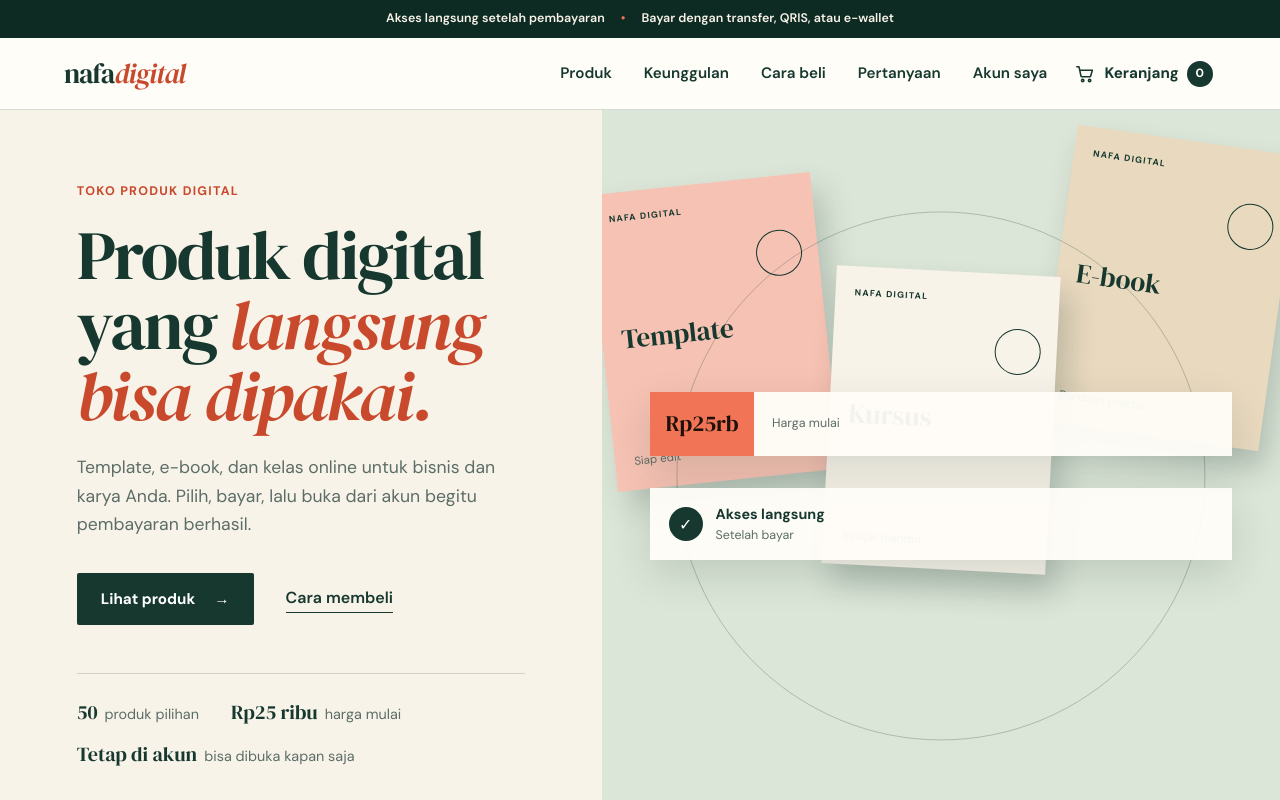
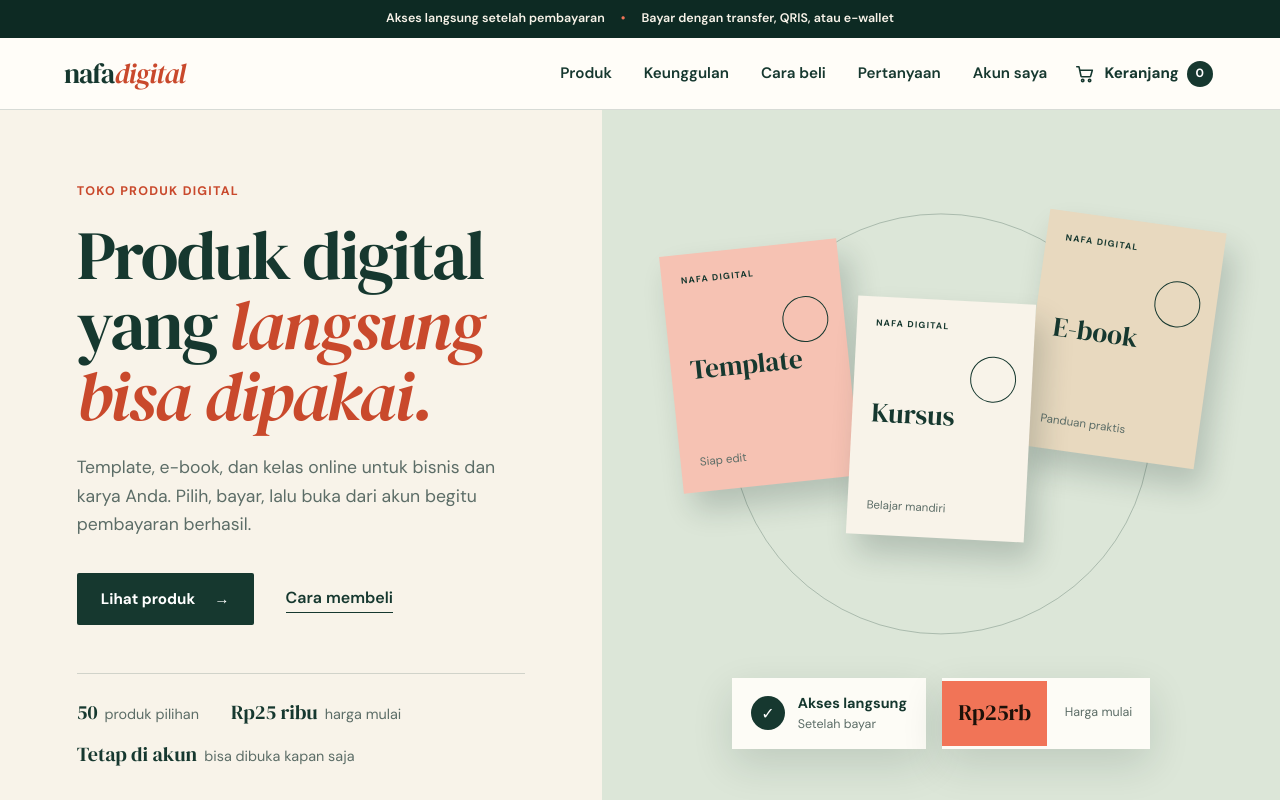
Before and after one commit to nafatechwebid/iddigitalstore, a plain HTML site: page index.html in a window 1280 px wide. Shown: the top 800 px of the page. Drawn offline with Linux system fonts and the light colour scheme.

Commit message:
Update index.html

```diff
--- a/index.html
+++ b/index.html
@@ -53,12 +53,16 @@
         </ul>
       </div>
       <div class="hero-visual" aria-hidden="true">
-        <div class="cover c1"><small>NAFA DIGITAL</small><strong>Template</strong><span>Siap edit</span></div>
-        <div class="cover c2"><small>NAFA DIGITAL</small><strong>Kursus</strong><span>Belajar mandiri</span></div>
-        <div class="cover c3"><small>NAFA DIGITAL</small><strong>E-book</strong><span>Panduan praktis</span></div>
-        <span class="orbit"></span>
-        <div class="note note-top"><b>Rp25rb</b><span>Harga mulai</span></div>
-        <div class="note note-bot"><i>✓</i><div><b>Akses langsung</b><span>Setelah bayar</span></div></div>
+        <div class="stage">
+          <span class="orbit"></span>
+          <div class="cover c1"><small>NAFA DIGITAL</small><strong>Template</strong><span>Siap edit</span></div>
+          <div class="cover c2"><small>NAFA DIGITAL</small><strong>Kursus</strong><span>Belajar mandiri</span></div>
+          <div class="cover c3"><small>NAFA DIGITAL</small><strong>E-book</strong><span>Panduan praktis</span></div>
+        </div>
+        <div class="notes">
+          <div class="note note-bot"><i>✓</i><div><b>Akses langsung</b><span>Setelah bayar</span></div></div>
+          <div class="note note-top"><b>Rp25rb</b><span>Harga mulai</span></div>
+        </div>
       </div>
     </section>
 
```
